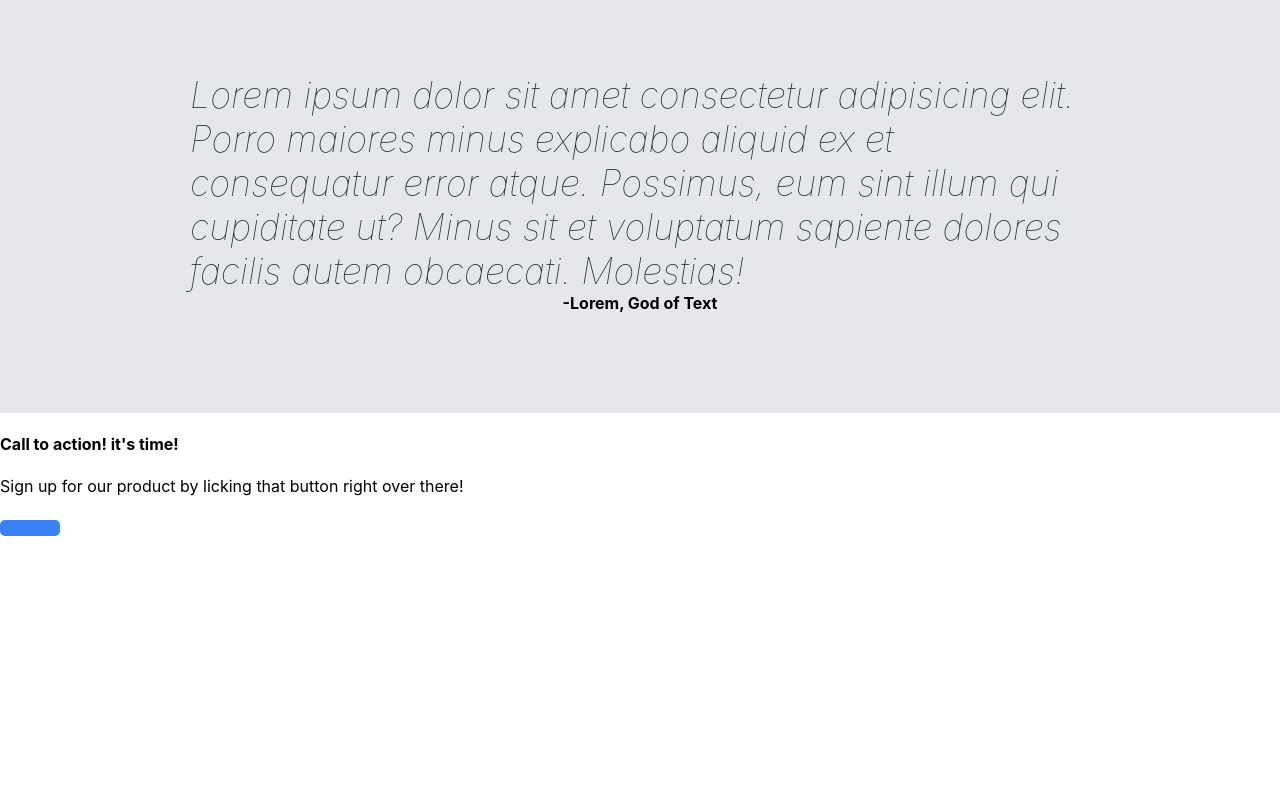
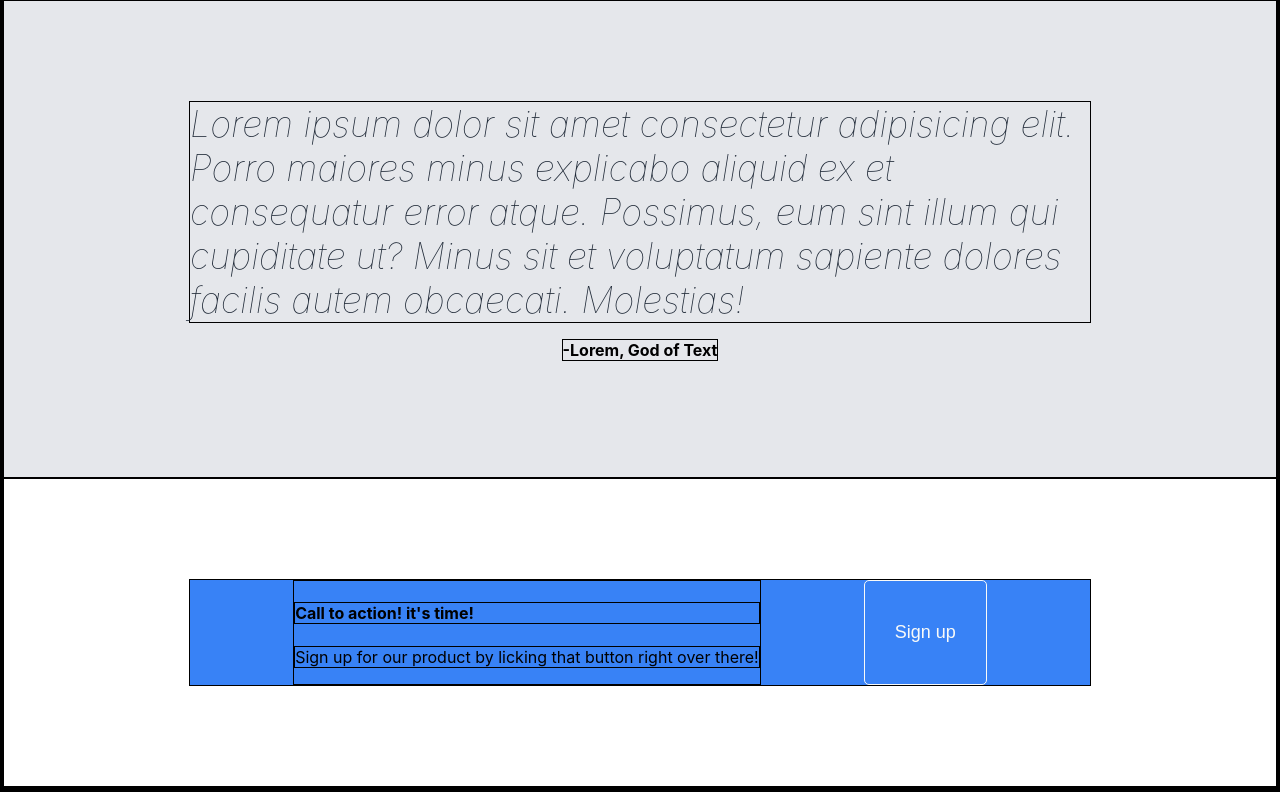
Before and after one commit to ghostnoodles/landing_page, a plain HTML site: page index.html in a window 1280 px wide. Shown: the part 910-1702 px from the top of the page. Before the commit the page ends 1446 px from the top, so only its background shows below. Drawn offline with Linux system fonts and the light colour scheme.

Commit message:
added content for the sign up section in index.html and added css with flex still not finished

```diff
--- a/index.html
+++ b/index.html
@@ -80,6 +80,7 @@
                     <p>Sign up for our product by licking that button right over there!</p>
                 </div>
                 <button>
+                    Sign up
                 </button>
             </div>
         </section>
--- a/style.css
+++ b/style.css
@@ -6,9 +6,9 @@ body {
     flex-direction: column;
 }
 
-/* * {
+* {
     border: 1px solid black;
-} */
+}
 
 header {
     background-color: #1F2937;
@@ -62,7 +62,7 @@ h1 {
     margin: 0 20px;
 }
 
-button {
+.front button {
     border-radius: 5px;
     background-color: #3882F6;
     color: #F9FAF8;
@@ -126,5 +126,33 @@ button {
 
 .author {
     font-weight: bold;
+    margin: 0.;
+}
+
+.signup {
+    background-color: #ffffff;
+    display: flex;
+    justify-content: center;
+    align-items: center;
+    padding: 100px 0;
+}
+
+.action {
+    display: flex;
+    justify-content: space-evenly;
+    flex-wrap: wrap;
+    padding: 0;
     margin: 0;
+    background-color: #3882F6;
+    max-width: 900px;
+    flex: auto;
 }
+
+.action button {
+    border-radius: 5px;
+    background-color: #3882F6;
+    border-color: #F9FAF8;
+    color: #F9FAF8;
+    font-size: 18px;
+    padding: 8px 30px;
+}
```
